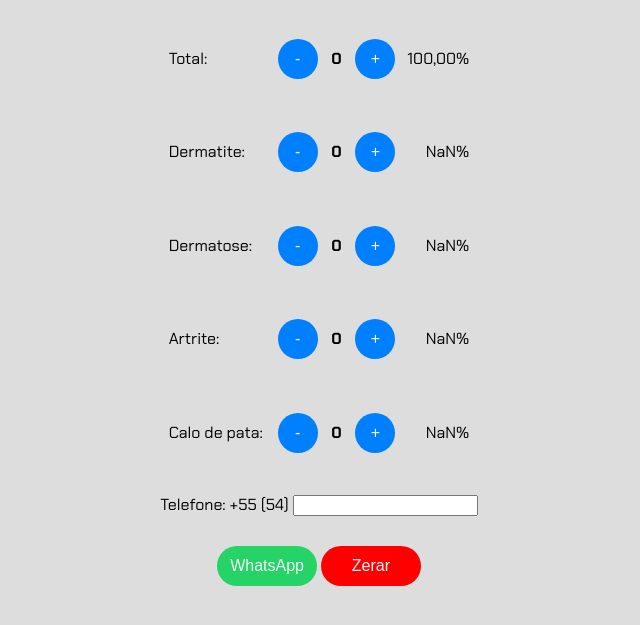
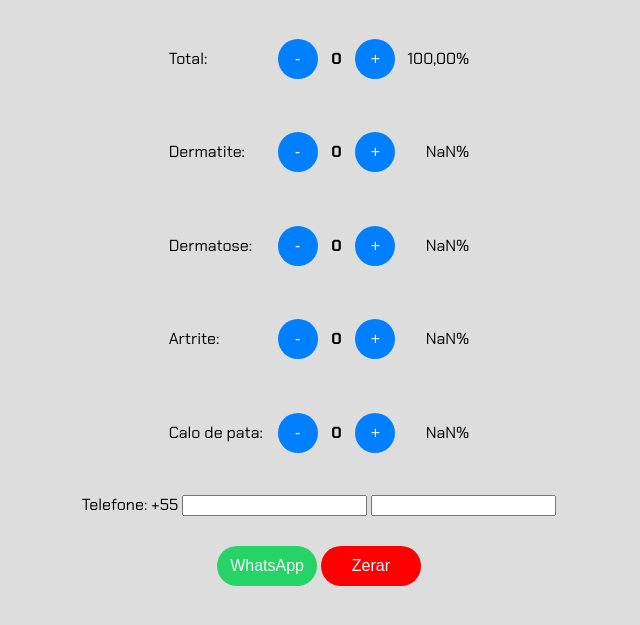
Before and after one commit to LeoVFerronato/avaliacao, a plain HTML site: page index.html in a window 1280 px wide. Shown: the part 205-830 px from the top of the page, without its empty margins (321-961 px from the left). Drawn offline with Linux system fonts and the light colour scheme.

Commit message:
Update index.html

```diff
--- a/index.html
+++ b/index.html
@@ -55,8 +55,9 @@
     </div>
     <footer>
         <div>
-            <label for="telefone">Telefone: +55 (54)</label>
-            <input type="tel" id="telefone" name="telefone" required>
+            <label for="telefone">Telefone: +55</label>
+            <input class="ddd" id="DDD" name="DDD" required>
+            <input class="telefone" id="telefone" name="telefone" required>
         </div>
         <div>
             <button class="btn3" onclick="abrirWhatsApp()">WhatsApp</button>
```
